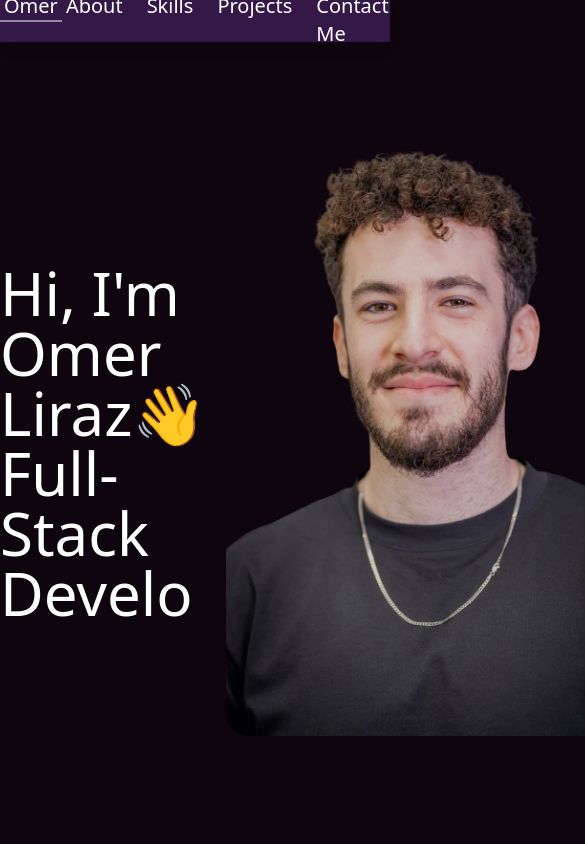
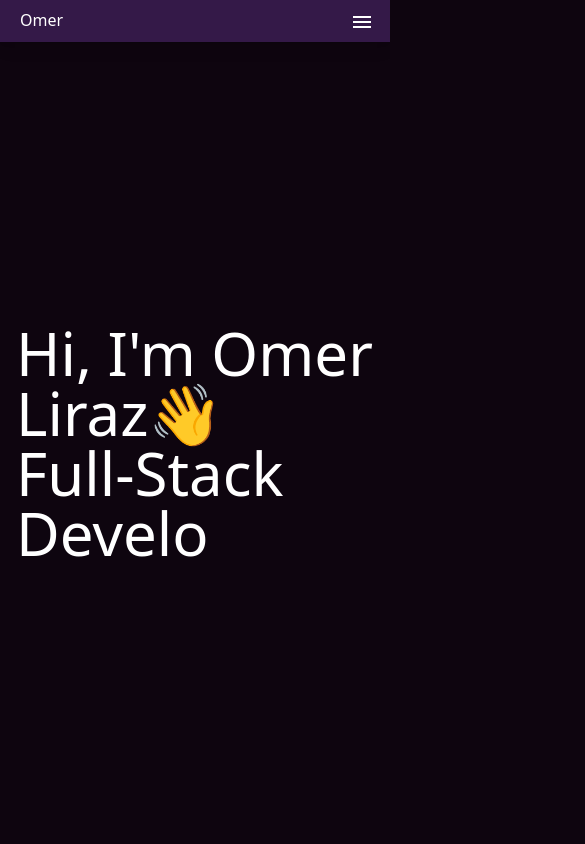
Before and after one commit to o6mer/Protfolio, a React (Vite) app: page / in a window 390 px wide. Shown: the top 844 px of the page, 585 px wide, since content can reach past the window. Built offline with nearby package versions, Linux system fonts and the light colour scheme.

Commit message:
mobile responsivnes

```diff
--- a/src/components/about/About.tsx
+++ b/src/components/about/About.tsx
@@ -11,7 +11,7 @@ const About = () => {
       <div className="gap-2 flex flex-col text-xl">
         <div className="flex flex-col gap-4">
           <Fade triggerOnce>
-            <div className="flex">
+            <div className="flex flex-col md:flex-row">
               <div className="flex flex-col gap-2 ">
                 <StyledHeader title="Background" />
                 <p>
@@ -25,12 +25,16 @@ const About = () => {
                   computer science lessons and fell in love with the field.
                 </p>
               </div>
-              <img src={backgroundPic} alt="" className="w-[30%]" />
+              <img src={backgroundPic} alt="" className="w-auto md:w-[30%]" />
             </div>
           </Fade>
           <Fade triggerOnce>
-            <div className="flex">
-              <img src={educationnPic} alt="" className="w-[30%]" />
+            <div className="flex flex-col md:flex-row">
+              <img
+                src={educationnPic}
+                alt=""
+                className="hidden md:inline-block w-auto md:w-[30%]"
+              />
               <div className="flex flex-col gap-2 ">
                 <StyledHeader title="Education and Experience" />
                 <p>
@@ -58,10 +62,15 @@ const About = () => {
                   maintainable code has been one of my biggest priorities.
                 </p>
               </div>
+              <img
+                src={educationnPic}
+                alt=""
+                className="md:hidden inline-block  w-auto md:w-[30%]"
+              />
             </div>
           </Fade>
           <Fade triggerOnce>
-            <div className="flex  mt-4">
+            <div className="flex flex-col md:flex-row  mt-4">
               <div className="flex flex-col gap-2 ">
                 <StyledHeader title="Plans" />
                 <p>
@@ -71,7 +80,7 @@ const About = () => {
                   significant impact on a real-life product.
                 </p>
               </div>
-              <img src={plansPic} alt="" className="w-[30%]" />
+              <img src={plansPic} alt="" className="w-auto md:w-[30%]" />
             </div>
           </Fade>
           <div className="flex flex-col gap-2 "></div>
--- a/src/components/contact/Contact.tsx
+++ b/src/components/contact/Contact.tsx
@@ -22,7 +22,7 @@ const Contact = () => {
   return (
     <SectionContainer bgColor="primary" title="Contact Me" id="contact">
       <div className="flex flex-col gap-10 ">
-        <div className="flex justify-evenly items-center text-xl">
+        <div className="flex  flex-wrap gap-4 md:gap-0 justify-evenly items-center text-xl">
           <a
             className="font-bold underline-animation flex"
             href={cv}
--- a/src/components/general/Navbar.tsx
+++ b/src/components/general/Navbar.tsx
@@ -1,5 +1,6 @@
 import React, { useState, useEffect } from "react";
-
+import SwipeableDrawer from "@mui/material/SwipeableDrawer";
+import MenuIcon from "@mui/icons-material/Menu";
 interface Props {
   href: string;
   title: string;
@@ -8,6 +9,7 @@ interface Props {
 const Navbar = () => {
   const [active, setActive] = useState("");
   const [stickyClass, setStickyClass] = useState("relative");
+  const [drawerOpen, setDrawerOpen] = useState(false);
 
   useEffect(() => {
     window.addEventListener("scroll", stickNavbar);
@@ -33,27 +35,53 @@ const Navbar = () => {
         className={`px-1 transition-all underline-animation ${
           active === title && "active"
         }`}
-        onClick={() => setActive(title)}
+        onClick={() => {
+          setActive(title);
+          setDrawerOpen(false);
+        }}
       >
         {title}
       </a>
     );
   };
 
+  const links = () => (
+    <>
+      <LinkItem href="#about" title="About" />
+      <LinkItem href="#skills" title="Skills" />
+      <LinkItem href="#projects" title="Projects" />
+      <LinkItem href="#contact" title="Contact Me" />
+    </>
+  );
+
   return (
     <nav
       className={`flex justify-center items-center h-[5vh] transition-all bg-third w-full ${stickyClass} shadow-lg`}
     >
-      <div className="flex w-full max-w-5xl text-xl justify-between py-4">
+      <div className="md:flex hidden w-full max-w-5xl text-xl justify-between py-4">
         <div>
           <LinkItem href="#" title="Omer" />
         </div>
-        <div className="flex gap-4">
-          <LinkItem href="#about" title="About" />
-          <LinkItem href="#skills" title="Skills" />
-          <LinkItem href="#projects" title="Projects" />
-          <LinkItem href="#contact" title="Contact Me" />
+        <div className="flex gap-4">{links()}</div>
+      </div>
+      <div className="flex md:hidden w-full px-4">
+        <div className="w-full flex justify-between items-center">
+          <LinkItem href="#" title="Omer" />
+
+          <button onClick={() => setDrawerOpen(true)} className="ml-auto">
+            <MenuIcon />
+          </button>
         </div>
+        <SwipeableDrawer
+          anchor="top"
+          open={drawerOpen}
+          onClose={() => setDrawerOpen(false)}
+          onOpen={() => setDrawerOpen(true)}
+        >
+          <div className="flex flex-col gap-2 text-lg  bg-third text-white p-4">
+            {links()}
+          </div>
+        </SwipeableDrawer>
       </div>
     </nav>
   );
--- a/src/components/general/SectionContainer.tsx
+++ b/src/components/general/SectionContainer.tsx
@@ -11,11 +11,11 @@ const SectionContainer = ({ id, children, title, bgColor }: Props) => {
   return (
     <section
       id={id}
-      className={`flex flex-col items-center py-24 ${
+      className={`flex flex-col items-center py-24 px-6 md:px-0 ${
         bgColor === "primary" && "bg-primary"
       }`}
     >
-      <header className="text-3xl font-bold  mb-4">{title}</header>
+      <header className="text-3xl font-bold  text-center mb-4">{title}</header>
       <div className="max-w-5xl w-full mt-8 ">{children}</div>
     </section>
   );
--- a/src/components/hero/Hero.tsx
+++ b/src/components/hero/Hero.tsx
@@ -6,9 +6,9 @@ const Hero = () => {
   return (
     <section
       id="hero"
-      className="min-h-[95vh]  flex items-center justify-center"
+      className="min-h-[95vh]  flex items-center justify-center px-4 md:px-0"
     >
-      <div className="flex justify-between w-full  items-center h-full  max-w-5xl">
+      <div className="flex justify-center md:justify-between w-full  items-center h-full  max-w-5xl">
         <div className="flex flex-col  ">
           <TypeAnimation
             className="text-6xl"
@@ -27,7 +27,7 @@ const Hero = () => {
           />
         </div>
         <img
-          className="rounded-3xl opacity-80 filter hero-image "
+          className="md:block hidden rounded-3xl opacity-80 filter hero-image "
           src={heroImage}
           alt="heroImage"
         />
--- a/src/components/projects/components/ProjectItem.tsx
+++ b/src/components/projects/components/ProjectItem.tsx
@@ -30,11 +30,11 @@ const ProjectItem = ({
   return (
     <Fade triggerOnce>
       <div
-        className={`flex justify-between items-stretch gap-8 h-min ${
-          reversed && "flex-row-reverse"
+        className={`flex flex-col justify-between items-stretch gap-8 h-min ${
+          reversed ? "md:flex-row-reverse" : "md:flex-row"
         }`}
       >
-        <div className="flex w-[50%] flex-col justify-around h-min">
+        <div className="flex md:w-[50%] flex-col justify-around h-min">
           <div>
             <a href={liveUrl} target="_blank">
               <h1 className="text-3xl hover:text-slate-300 font-bold underline  transition-all">
@@ -43,13 +43,13 @@ const ProjectItem = ({
             </a>
             <p className="mt-2 text-xl">{description}</p>
           </div>
-          <div className="w-[50%] h-min mt-4 grid grid-cols-4 gap-2 ">
+          <div className="md:w-[50%] h-min mt-4 grid grid-cols-4 gap-2 ">
             {skills.map((skill) => (
               <LogoContainer name={skill} key={skill} />
             ))}
           </div>
         </div>
-        <div className="flex flex-col w-[50%] ">
+        <div className="flex flex-col md:w-[50%] ">
           {typeof image === "string" ? (
             <Zoom>
               <img className="shadow-lg" src={image} alt="" />
@@ -63,7 +63,7 @@ const ProjectItem = ({
           )}
           <div className="flex mt-4">
             <a
-              className={`${
+              className={`ml-auto  ${
                 !reversed && "ml-auto"
               } hover:text-slate-300 transition-all`}
               target="_blank"
--- a/src/components/skills/Skills.tsx
+++ b/src/components/skills/Skills.tsx
@@ -10,7 +10,7 @@ const Skills = () => {
       title="Languages and Frameworks"
     >
       <div className="h-full flex flex-col items-center">
-        <div className="w-full grid grid-cols-5 items-stretch  gap-4">
+        <div className="w-full   grid md:grid-cols-5 grid-cols-3 items-stretch  gap-4">
           {Object.keys(icons).map((name: any) => (
             <LogoContainer name={name} key={name} />
           ))}
--- a/src/index.css
+++ b/src/index.css
@@ -45,7 +45,16 @@ hr {
   border-bottom: 2px solid rgba(0, 0, 0, 0);
 }
 
+@media (min-width: 768px) {
+  .acitve {
+    border-bottom: 2px solid var(--fourth-color);
+    transition: all 150ms;
+  }
+}
+
 .active {
+  width: fit-content;
+
   border-bottom: 2px solid var(--fourth-color);
   transition: all 150ms;
 }
```
